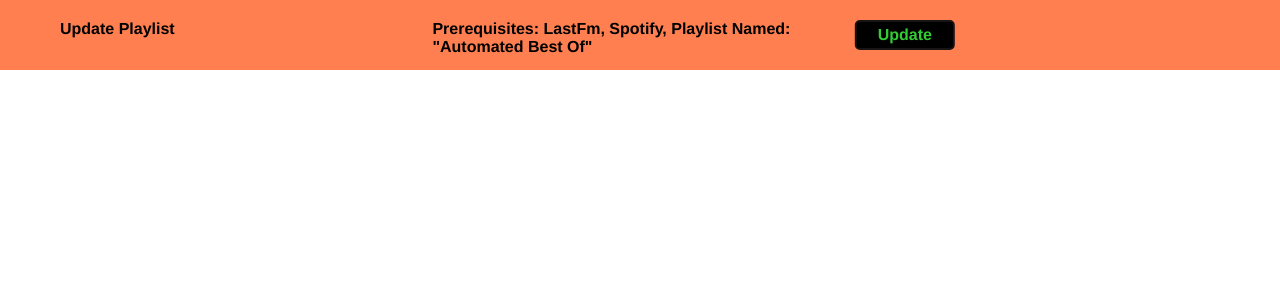
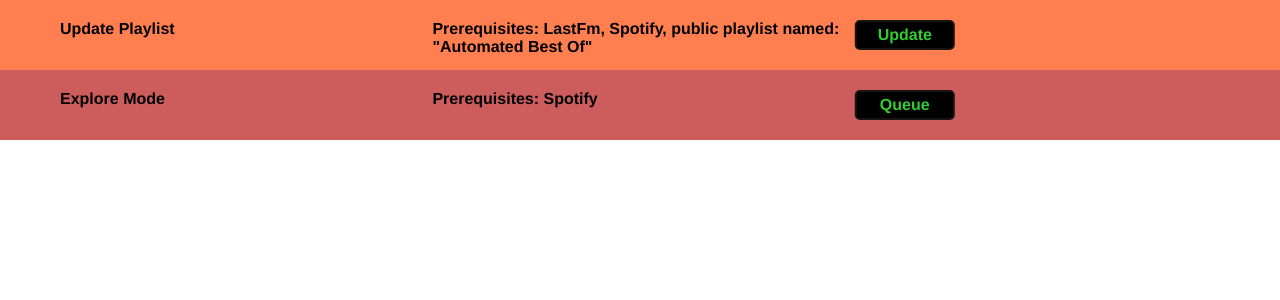
Before and after one commit to tomaszchrost/spotytom, a Flask app: page / in a window 1280 px wide. Shown: the part 60-360 px from the top of the page. Run offline with Flask 2, Linux system fonts and the light colour scheme; a user stored in the database is signed in.

Commit message:
Added explore mode to web frontend

```diff
--- a/app/routes.py
+++ b/app/routes.py
@@ -8,7 +8,8 @@ import spotipy
 import authenticator
 from spotify import get_scope
 import requests
-from processor import Processor
+from process_update_playlist import ProcessUpdatePlaylist
+from process_explore_mode import ProcessExploreMode
 from pylast import md5
 from bs4 import BeautifulSoup
 from app import db
@@ -116,7 +117,7 @@ def lastfm_callback():
 def new_thread_update_playlist(spoty_toke, lastfm_key, lastfm_name, user_id):
     user = User.query.get(user_id)
     try:
-        processor = Processor(
+        processor = ProcessUpdatePlaylist(
             spoty_toke,
             lastfm_key,
             user.username,
@@ -146,3 +147,10 @@ def update_playlist():
     ))
     update_thread.start()
     return redirect("index")
+
+
+@app.route('/explore_mode')
+def explore_mode():
+    processor = ProcessExploreMode(session["spotify_toke"])
+    processor.start_explore_mode()
+    return redirect("index")
--- a/app/static/style.css
+++ b/app/static/style.css
@@ -60,7 +60,6 @@ div.process {
     float: left;
     height: 50px;
     padding: 10px;
-    background-color: coral;
 }
 
 div.process_header {
--- a/app/templates/index.html
+++ b/app/templates/index.html
@@ -1,8 +1,7 @@
 {% extends "base.html" %}
 
 {% block content %}
-
-        <div class="process">
+        <div class="process" style="background-color: coral;">
             <div class="process_header">
                 <div class="process_names">
                     Update Playlist
@@ -10,7 +9,7 @@
             </div>
             <div class="process_header">
                 <div class="process_prerequisites">
-                    Prerequisites: LastFm, Spotify, Playlist Named: "Automated Best Of"
+                    Prerequisites: LastFm, Spotify, public playlist named: "Automated Best Of"
                 </div>
             </div>
             <div class="process_header">
@@ -22,7 +21,7 @@
                         Update
                     </button>
                     {% else %}
-                    <button onclick="window.location.href='{{ url_for('update_playlist') }}';" disabled>
+                    <button onclick="window.location.href='{{ url_for('update_playlist') }}';" disabled style="background-color: gray; color: lightgray">
                         Update
                     </button>
                     {% endif %}
@@ -32,4 +31,29 @@
                 </div>
             </div>
         </div>
+        <div class="process" style="background-color: indianred">
+            <div class="process_header">
+                <div class="process_names">
+                    Explore Mode
+                </div>
+            </div>
+            <div class="process_header">
+                <div class="process_prerequisites">
+                    Prerequisites: Spotify
+                </div>
+            </div>
+            <div class="process_header">
+                <div class="process_actions">
+                    {% if spotify_verified %}
+                    <button onclick="window.location.href='{{ url_for('explore_mode') }}';">
+                        Queue
+                    </button>
+                    {% else %}
+                    <button onclick="window.location.href='{{ url_for('explore_mode') }}';" disabled style="background-color: gray; color: lightgray">
+                        Queue
+                    </button>
+                    {% endif %}
+                </div>
+            </div>
+        </div>
 {% endblock %}
--- a/main.py
+++ b/main.py
@@ -1,7 +1,8 @@
-from processor import Processor
+from process_update_playlist import ProcessUpdatePlaylist
+
 
 def main():
-    controller = Processor()
+    controller = ProcessUpdatePlaylist()
     print("Updating Best Of Playlist...")
     controller.update_best_of_playlist()
     #print("Starting Explore Mode...")
--- a/processor.py
+++ b/process_update_playlist.py
@@ -22,7 +22,7 @@ def string_equal(str1, str2):
 
 
 # uses other implemented tasks for carry out processes
-class Processor:
+class ProcessUpdatePlaylist:
 
     # initialise other classes
     def __init__(self, spotify_token=None, lastfm_token=None, flask_username=None, lastfm_username=None):
--- /dev/null
+++ b/scrobble_object_utils.py
@@ -0,0 +1,5 @@
+def check_for_unwanted_characters(track_object):
+    track_object.track_artist = track_object.track_artist.replace("…", "...")
+    track_object.track_artist = track_object.track_artist.replace("’", "'")
+    track_object.track_name = track_object.track_name.replace("…", "...")
+    track_object.track_name = track_object.track_name.replace("’", "'")
```
Also changed, not shown: process_explore_mode.py (added, +30 -0 lines), scrobble_objects.py (+2 -8 lines), spotify.py (+6 -11 lines).
